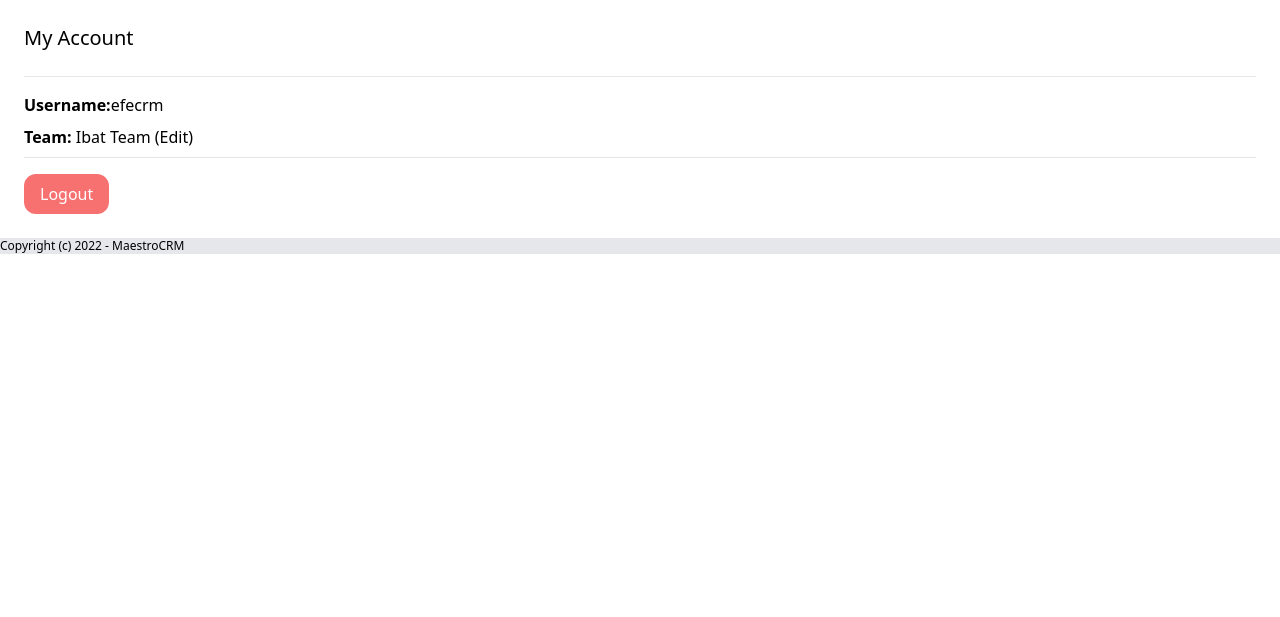
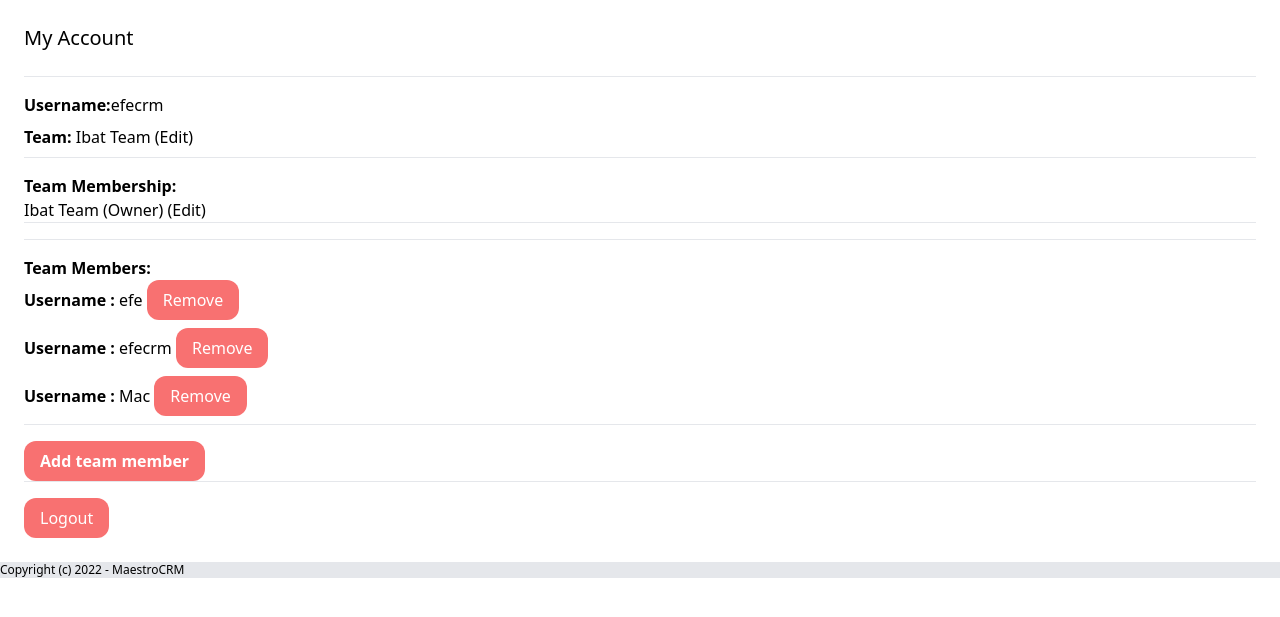
Before and after one commit to flyefe/DjangoNew, a Django app: page /dashboard/myaccount/ in a window 1280 px wide. Shown: the part 72-689 px from the top of the page. Run offline with Django 5.2, Linux system fonts and the light colour scheme; a user stored in the database is signed in; data comes from the database, SQL or seed files in the repository; both versions use the stored data as it was after the commit; style sheets or scripts are compiled from the project's sources.

Commit message:
team membership add and remove now works

```diff
--- a/maestrocrm/team/urls.py
+++ b/maestrocrm/team/urls.py
@@ -5,9 +5,9 @@ from . import views
 app_name = 'team'
 
 urlpatterns = [
-    # path('<int:pk>/details/', views.client_detail, name='client_detail'),
+    path('add-member/<int:user_id>/', views.add_member_to_team, name='add_to_team'),
     path('<int:pk>/edit-team/', views.edit_team, name='edit'),
-    # path('<int:pk>/delete/', views.delete_client, name='delete_client'),
+    path('remove-member/<int:user_id>/', views.remove_team_member, name='remove_member'),
     # path('client/', views.client_list, name='client_list'),
-    # path('add_client/', views.add_client, name='add_client'),
+    path('add-member/', views.add_team_member, name='add_member'),
 ]
--- a/maestrocrm/userprofile/templates/userprofile/myaccount.html
+++ b/maestrocrm/userprofile/templates/userprofile/myaccount.html
@@ -21,7 +21,59 @@
                 No team found.
             {% endif %}
         </p>
+
         <hr class="mb-4">
+
+        <strong>Team Membership:</strong>
+        {% if teams %}
+        <ul>
+            {% for team in teams %}
+            <li>
+                {{ team.name }}
+                {% if team.created_by == request.user %}
+                (Owner)
+                <a class="text-blue" href="{% url 'team:edit' team.id %}">(Edit)</a>
+                {% endif %}
+            </li>
+            {% endfor %}
+        </ul>
+        {% else %}
+        <p>No teams found.</p>
+        {% endif %}
+        </p>
+
+        <hr class="mb-4">
+
+        {% if team %}
+        <hr class="mb-4">
+        <p>
+            <strong>Team Members:</strong>
+            {% if team_members %}
+        <ul>
+            {% for member in team_members %}
+            <li class="mb-2">
+                <strong>Username :</strong> {{ member.username }}
+                <a href="{% url 'team:remove_member' member.id %}" class="text-red-500 py-2 px-4 inline-block bg-red-400 rounded-xl text-white"
+                    onclick="return confirm('Are you sure you want to remove this member?');">Remove</a>
+            </li>
+            {% endfor %}
+        </ul>
+        {% else %}
+        No members in this team.
+        {% endif %}
+        </p>
+        {% endif %}
+
+
+        <hr class="mb-4">
+
+        <p>
+            <a href="{% url 'team:add_member' %}" class="py-2 px-4 inline-block bg-red-400 rounded-xl text-white">
+                <strong>Add team member</strong>
+            </a>
+        </p>
+        <hr class="mb-4">
+
         <form method="post" action="{% url 'logout' %}">
             {% csrf_token %}
             <button type="submit" class="py-2 px-4 inline-block bg-red-400 rounded-xl text-white">Logout</button>
--- a/maestrocrm/userprofile/views.py
+++ b/maestrocrm/userprofile/views.py
@@ -29,6 +29,13 @@ def signup(request):
 @login_required
 def myaccount(request):
     team = Team.objects.filter(created_by=request.user).first()
+    user = request.user
+    teams = user.teams.all()
+    team_members = team.members.all() if team else []
+
+
     return render(request, 'userprofile/myaccount.html', {
-        'team' : team
+        'team' : team,
+        'teams' : teams,
+        'team_members' : team_members
     })
```
Also changed, not shown: maestrocrm/team/forms.py (+7 -0 lines), maestrocrm/team/templates/team/add_member.html (added, +31 -0 lines), maestrocrm/team/views.py (+127 -26 lines), maestrocrm/db.sqlite3, maestrocrm/maestrocrm_modles.png.
